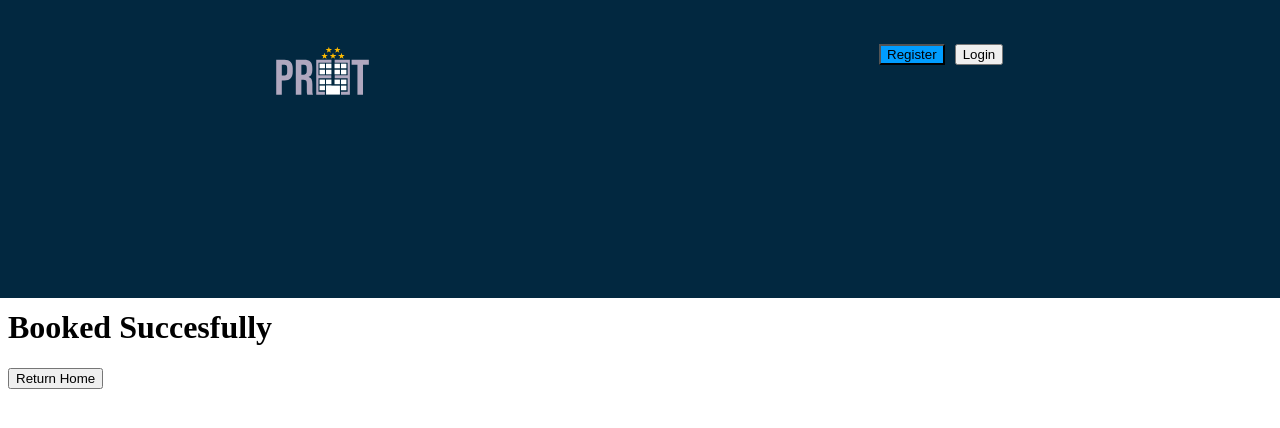
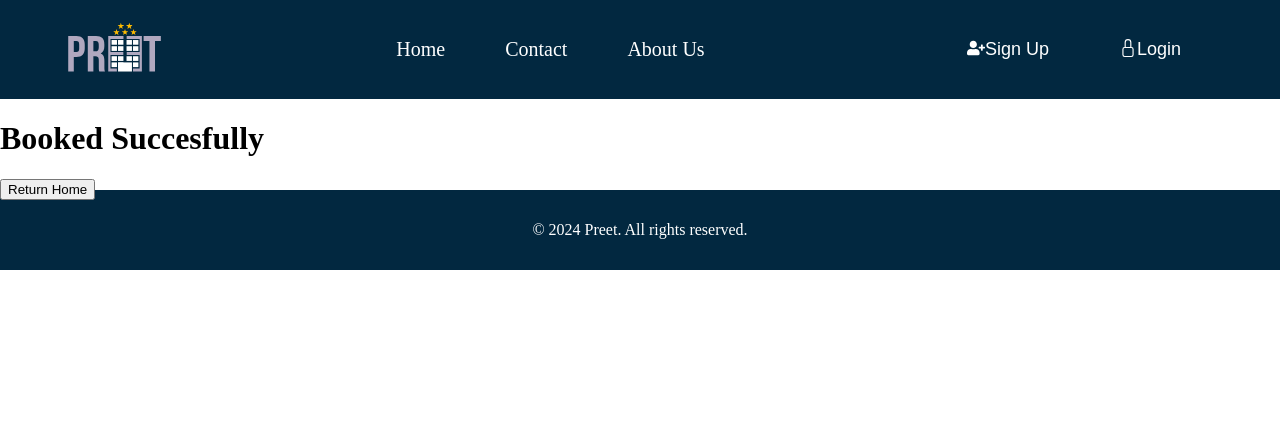
Before and after one commit to JoniRedrado/PREET-client, a React (Vite) app: page /booked in a window 1280 px wide. Shown: the top 428 px of the page. Built offline with nearby package versions, Linux system fonts and the light colour scheme; no server answers.

Commit message:
header styles 80%

```diff
--- a/src/App.jsx
+++ b/src/App.jsx
@@ -9,13 +9,15 @@ import Login from "./Pages/Login/Login";
 import Dashboard from "./Components/Dashboard/Dashboard";
 import Settings from "./Pages/Settings/Settings";
 import BookedSuccesfully from "./Pages/BookedSuccesfully/BookedSuccesfully";
+import Footer from "./Components/Footer/Footer";
+import Header from "./Components/Header/Header";
 
 // import './App.css'
 
 function App() {
   return (
     <div>
-      <NavBar />
+      <Header/>
       <Routes>
         <Route path="/" element={<Home />} />
         <Route path="/detail/:id" element={<Detail />} />
@@ -27,6 +29,7 @@ function App() {
         <Route path="/settings" element={<Settings/>}/>
         <Route path="/booked" element={<BookedSuccesfully />} />
       </Routes>
+      <Footer/>
     </div>
   );
 }
--- /dev/null
+++ b/src/Components/Footer/Footer.jsx
@@ -0,0 +1,15 @@
+import React from 'react';
+import template from "../../assets/Logo-White.svg";
+import styles from "./Footer.module.css"
+
+const Footer = () => {
+  return (
+      <div className={styles.container}>
+        <div className={styles.footerInfo}>
+          <p>&copy; 2024 Preet. All rights reserved.</p>
+        </div>
+      </div>
+  );
+};
+
+export default Footer;
--- /dev/null
+++ b/src/Components/Footer/Footer.module.css
@@ -0,0 +1,12 @@
+.container{
+    background-color: #022840;
+    margin: -10px;
+    height: 80px;
+    display: flex;
+    align-items: center;
+    justify-content: center;
+}
+
+.footerInfo{
+    color:white;
+}
--- /dev/null
+++ b/src/Components/Header/Header.jsx
@@ -0,0 +1,41 @@
+import { useLocation } from "react-router-dom"
+import NavBar from "../NavBar/NavBar"
+import SearchBar from "../SearchBar/SearchBar"
+import styles from "./Header.module.css"
+
+const Header = () => {
+    const { pathname } = useLocation();
+    const renderHeaderContent = () => {
+        if (pathname === "/"){
+            return (
+                <header className={styles.header1}>
+                <div className={styles.headerContainer}>
+                    <div className={styles.navbarContainer}>
+                        <NavBar/>
+                    </div>
+                    <div className={styles.textContainer}>
+                        <h1>Book a hotel, get wonderful memories</h1>
+                    </div>
+                    <div className={styles.searchbarContainer}>
+                        <SearchBar/>
+                    </div>
+
+                </div>
+            </header>
+            )
+        } else {
+            return (
+                <header className={styles.header2}>
+                    <div className={styles.headerContainer2}>
+                        <NavBar/>
+                    </div>
+                </header>
+            )
+        }
+    }
+  return (
+    renderHeaderContent()
+  )
+}
+
+export default Header;
--- /dev/null
+++ b/src/Components/Header/Header.module.css
@@ -0,0 +1,58 @@
+.header1 {
+    position: relative;
+    height: 600px;
+    background: url(C:\Users\milla\OneDrive\Documentos\Henry\PF\PREET\PREET-client\src\assets\header-background.jpg) top/cover no-repeat; /* Reemplaza con la ruta correcta de tu imagen */
+    overflow: hidden;
+    color: #fff;
+    display: flex;
+    justify-content: center;
+  }
+
+  .header2{
+    background-color: #022840;
+    height: auto;
+    display: flex;
+    justify-content: center;
+  }
+
+  .headerContainer {
+    display: flex;
+    flex-direction: column;
+    height: 100%;
+    padding: 20px; /* Ajusta según tus necesidades */
+    width: 90%;
+  }
+
+  .headerContainer2{
+    width: 90%;
+    height: 100%;
+    display: flex;
+    flex-direction: column;
+    padding: 20px;
+  }
+
+  .textContainer {
+    margin-bottom: 20px; /* Ajusta según tus necesidades */
+    width: 1176px;
+    height: 283px;
+    line-height: 109.68px;
+  }
+
+  .textContainer h1 {
+    font-weight: 400;
+    font-size: 80px;
+  }
+
+  .searchbarContainer{
+    width: 1176px;
+    height: 120px;
+    border-radius: 16px;
+    background-color: #FFBD00;
+  }
+
+
+  body {
+    margin: 0;
+    padding: 0;
+    overflow-x: hidden;
+  }
--- a/src/Components/NavBar/NavBar.jsx
+++ b/src/Components/NavBar/NavBar.jsx
@@ -3,9 +3,11 @@ import template from "../../assets/Logo-White.svg";
 import Modal from "react-modal";
 import RegisterUser from "../../Pages/Register/Register";
 import LoginForm from "../../Pages/Login/Login";
-import UserBar from "../UserBar/UserBar"; // Importa el UserBar
+import UserBar from "../UserBar/UserBar";
 import style from "./NavBar.module.css";
 import { useDispatch, useSelector } from "react-redux";
+import { FaUserPlus } from 'react-icons/fa';
+import { BsLock } from 'react-icons/bs';
 import {
   getAllHotels,
   resetCurrentPage,
@@ -50,9 +52,17 @@ function NavBar() {
   return (
     <div className={style.container}>
       <div className={style.items}>
-      <Link to="/" onClick={handleHomeButton}>
-        <img src={template} width="18%" alt="Logo" className={style.logo}/>
-      </Link>
+        <div className={style.logo}>
+          <Link to="/" onClick={handleHomeButton}>
+            <img src={template} width="18%" alt="Logo" className={style.logo}/>
+          </Link>
+        </div>
+        <div className={style.linksContainer}>
+          <Link to="/" className={style.link}>Home</Link>
+          <Link className={style.link}>Contact</Link>
+          <Link className={style.link}>About Us</Link>
+        </div>
+
       <div className={style.userButtons}>
         {token ? (
           <>
@@ -61,10 +71,10 @@ function NavBar() {
         ) : (
           <>
             <button
-              className={style.blueButton}
+              className={style.buttons}
               onClick={() => openModal("register")}
             >
-              Register
+              <FaUserPlus/> Sign Up
             </button>
             <div className={style.overlayModal}>
               <Modal
@@ -84,8 +94,8 @@ function NavBar() {
                 <RegisterUser />
               </Modal>
             </div>
-            <button onClick={() => openModal("login")} name="login">
-              Login
+            <button onClick={() => openModal("login")} name="login" className={style.buttons}>
+              <BsLock/> Login
             </button>
             <div className={style.overlayModal}>
               <Modal
--- a/src/Components/NavBar/NavBar.module.css
+++ b/src/Components/NavBar/NavBar.module.css
@@ -1,19 +1,12 @@
 .container {
   display: flex;
-  justify-content: space-around;
-  align-items: center;
-  background-color: #022840;
-  height: 300px;
-  padding: 0 20px 0 20px;
-  margin: -10px;
 }
 
 .items{
   display: flex;
-  justify-content: space-around;
-  align-items: start;
+  justify-content: space-between;
+  align-items: center;
   width: 100%;
-  margin-bottom: 150px;
   text-align: center;
 }
 
@@ -39,10 +32,38 @@
   gap: 5px;
 }
 
-.blueButton {
-  background-color: #009dff !important
+.buttons{
+  background: none;
+  border: none;
+  cursor: pointer;
+  color: #fff;
+  font-size: 18px;
+  display: flex;
+  padding: 10px 30px 10px 30px;
 }
 
-.yellowButton {
-  background-color: #ffbc00 !important
+.buttons:hover {
+  background-color: rgba(255, 255, 255, 0.2);
 }
+
+.linksContainer{
+  width: 696px;
+  height: 56px;
+  display: flex;
+  align-items: center;
+  justify-content: center
+}
+
+.link{
+  text-decoration: none;
+  color: white;
+  background: none;
+  border: none;
+  cursor: pointer;
+  font-size: 20px;
+  padding: 10px 30px 10px 30px;
+
+}
+.link:hover{
+  background-color: rgba(255, 255, 255, 0.2);
+}
--- a/src/Pages/Settings/Settings.jsx
+++ b/src/Pages/Settings/Settings.jsx
@@ -45,7 +45,7 @@ const Settings = () => {
       }
     })
     .then(response => {
-      console.log('User information updated successfully');
+      window.alert('User information updated successfully');
     })
     .catch(error => {
       console.error('Error updating user information', error);
```
Also changed, not shown: src/assets/header-background.jpg (added).
